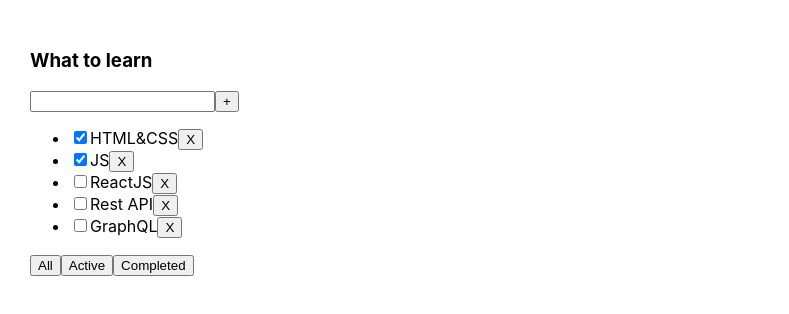
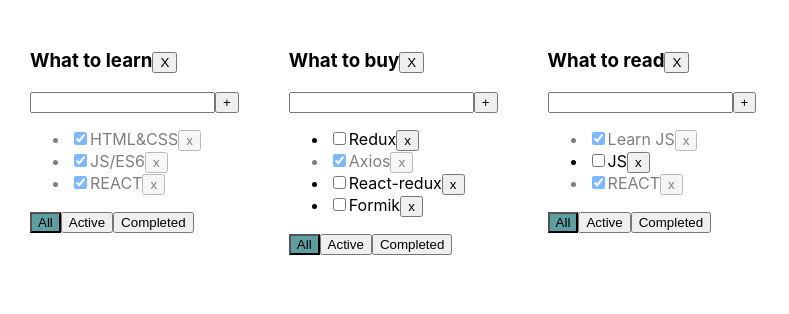
Before and after one commit to Sergey-Rimsha/todoList, a React (Create React App) app: page / in a window 1280 px wide. Shown: the top 314 px of the page, without its empty margins (0-789 px from the left). Built offline with nearby package versions, Linux system fonts and the light colour scheme.

Commit message:
lesson_ work 05

```diff
--- a/src/App.css
+++ b/src/App.css
@@ -6,3 +6,14 @@
 .App > div {
   margin-right: 50px;
 }
+.is-done {
+  opacity: 0.5;
+}
+.active {
+  background-color: cadetblue;
+}
+.error {
+  background-color: lightpink ;
+  border: 2px solid red;
+  outline: transparent;
+}
--- a/src/App.tsx
+++ b/src/App.tsx
@@ -1,55 +1,147 @@
 import React, {useState} from 'react';
 import './App.css';
-import {Todolist} from './Todolist';
-import { v1 } from 'uuid';
+import TodoList from "./TodoList";
+import {v1} from "uuid";
+// C
+// R
+// U
+// D
+export type TaskType = {
+    id: string
+    title: string
+    isDone: boolean
+}
 
-export type FilterValuesType = "all" | "active" | "completed";
+type TodoListType = {
+    id: string
+    title: string
+    filter: FilterValuesType
+}
 
-function App() {
+type TaskStateType = {
+    [todoListID: string]: Array<TaskType>
+}
 
-    let [tasks, setTasks] = useState([
-        { id: v1(), title: "HTML&CSS", isDone: true },
-        { id: v1(), title: "JS", isDone: true },
-        { id: v1(), title: "ReactJS", isDone: false },
-        { id: v1(), title: "Rest API", isDone: false },
-        { id: v1(), title: "GraphQL", isDone: false },
-    ]);
+export type FilterValuesType = "all" | "active" | "completed"
 
-    function removeTask(id: string) {
-        let filteredTasks = tasks.filter(t => t.id != id);
-        setTasks(filteredTasks);
+
+
+const App = () => {
+    // BLL:
+    // const todoListTitle: string = "What to learn"
+    // const [filter, setFilter] = useState<FilterValuesType>("all")
+
+    const todoListID_1 = v1();
+    const todoListID_2 = v1();
+    const todoListID_3 = v1();
+
+    const [todoLists, setTodoLists] = useState<Array<TodoListType>>([
+        {id: todoListID_1, title: "What to learn", filter: 'all'},
+        {id: todoListID_2, title: "What to buy", filter: 'all'},
+        {id: todoListID_3, title: "What to read", filter: 'all'}
+    ])
+
+    const [tasks, setTasks] = useState<TaskStateType>({
+        [todoListID_1]: [
+            {id: v1(), title: "HTML&CSS", isDone: true},
+            {id: v1(), title: "JS/ES6", isDone: true},
+            {id: v1(), title: "REACT",  isDone: true},
+        ],
+        [todoListID_2]: [
+            {id: v1(), title: "Redux", isDone: false},
+            {id: v1(), title: "Axios", isDone: true},
+            {id: v1(), title: "React-redux",  isDone: false},
+            {id: v1(), title: "Formik",  isDone: false},
+        ],
+        [todoListID_3]: [
+            {id: v1(), title: "Learn JS", isDone: true},
+            {id: v1(), title: "JS", isDone: false},
+            {id: v1(), title: "REACT",  isDone: true},
+        ],
+
+    })
+
+    // console.log(tasks[todoListID_1][0].title);
+
+    const removeTask = (taskID: string, todoListID: string) => {
+
+        // const todoList = tasks[todoListID];
+        // const filterTasks = todoList.filter(t => t.id !== taskID);
+        // const copyTasks = {...tasks};
+        // copyTasks[todoListID] = filterTasks;
+        // setTasks(copyTasks)
+
+        // короткий варриант
+        setTasks({...tasks, [todoListID]: tasks[todoListID].filter(t => t.id !== taskID)})    }
+
+
+    const addTask = (title: string, todoListID: string) => {
+        const newTask: TaskType =  {id: v1(), title, isDone: false}
+        const tasksTodoList = tasks[todoListID]
+        const upDatedTasks = [newTask, ...tasksTodoList];
+        const copyTasks = {...tasks};
+        copyTasks[todoListID] = upDatedTasks
+        setTasks(copyTasks)
+
+
     }
 
-    function addTask(title: string) {
-        let task = { id: v1(), title: title, isDone: false };
-        let newTasks = [task, ...tasks];
-        setTasks(newTasks);
-    }
+    const changeTaskStatus = (taskID: string, isDone: boolean, todoListID: string) => {
 
-    let [filter, setFilter] = useState<FilterValuesType>("all");
-
-    let tasksForTodolist = tasks;
-
-    if (filter === "active") {
-        tasksForTodolist = tasks.filter(t => t.isDone === false);
-    }
-    if (filter === "completed") {
-        tasksForTodolist = tasks.filter(t => t.isDone === true);
-    }
-
-    function changeFilter(value: FilterValuesType) {
-        setFilter(value);
+        setTasks({...tasks, [todoListID]: tasks[todoListID].map(t => t.id === taskID ? {...t, isDone} : t)})
     }
 
 
+    const changeFilter = (filter: FilterValuesType, todoListID: string) => {
 
+        const upDatedTodoList = todoLists.map(tl => tl.id === todoListID ? {...tl, filter: filter} : tl)
+
+        setTodoLists(upDatedTodoList)
+
+    }
+
+    const removeTodolist = (todoListsID: string) => {
+        setTodoLists(todoLists.filter(tl => tl.id !== todoListsID))
+        delete tasks[todoListsID]
+    }
+
+
+    const getTasksForRender = (todolist: TodoListType) => {
+        switch (todolist.filter) {
+            case "active":
+                return tasks[todolist.id].filter(t => !t.isDone)
+            case "completed":
+                return tasks[todolist.id].filter(t => t.isDone)
+            default:
+                return tasks[todolist.id]
+        }
+    }
+
+    const todoListsComponents = todoLists.map(tl => {
+        const tasksForRender = getTasksForRender(tl);
+        return (
+            <TodoList
+                key={tl.id}
+                id={tl.id}
+                title={tl.title}
+                tasks={tasksForRender}
+                filter={tl.filter}
+                removeTask={removeTask}
+                changeFilter={changeFilter}
+                addTask={addTask}
+                changeTaskStatus={changeTaskStatus}
+                removeTodolist={removeTodolist}
+            />
+        )
+
+    })
+
+
+    // const tasksForRender = getTasksForRender()
+    // UI:
     return (
         <div className="App">
-            <Todolist title="What to learn"
-                      tasks={tasksForTodolist}
-                      removeTask={removeTask}
-                      changeFilter={changeFilter}
-                      addTask={addTask} />
+            {todoListsComponents}
         </div>
     );
 }
--- /dev/null
+++ b/src/Button.tsx
@@ -0,0 +1,25 @@
+import React from 'react';
+
+type ButtonPropsType = {
+    active: boolean
+    title: string
+    onClickHandler: () => void
+}
+
+const Button: React.FC<ButtonPropsType> = (
+    {
+        title,
+        onClickHandler,
+        active,
+    }
+) => {
+    return (
+        <button
+            className={active ? "active" : ""}
+            onClick={onClickHandler}>
+            {title}
+        </button>
+    )
+};
+
+export default Button;
--- /dev/null
+++ b/src/Task.tsx
@@ -0,0 +1,47 @@
+import React, {ChangeEvent} from 'react';
+import {TaskType} from "./App";
+
+type TaskPropsType = TaskType & {
+    todoListID: string
+    removeTask: (taskID: string, todoListID: string) => void
+    changeTaskStatus: (taskID: string, isDone: boolean, todoListID: string) => void
+}
+
+const Task: React.FC<TaskPropsType> = (
+    {
+        id,
+        todoListID,
+        title,
+        isDone,
+        removeTask,
+        changeTaskStatus,
+    }
+) => {
+    // const id = props.id
+    // const isDone = props.isDone
+    // const title = props.title
+    const onClickRemoveTask = () => removeTask(id, todoListID)
+    const onChangeChangeTaskStatus = (e: ChangeEvent<HTMLInputElement>) =>
+        changeTaskStatus(id, e.currentTarget.checked, todoListID)
+    return (
+        <li className={isDone ? "is-done" : ""}>
+            <input
+                type="checkbox"
+                onChange={onChangeChangeTaskStatus}
+                checked={isDone}/>
+            <span>{title}</span>
+            <button onClick={onClickRemoveTask}>x</button>
+        </li>
+    );
+};
+
+export default Task;
+
+// 1. Функция принимает параметром массив чисел и возвращает max значение.
+// getMax1([1,4,6,8]) => 8
+// 2. Функция принимает параметром массив чисел и возвращает массив с двумя макс значениями
+// getMax2([1,4,6,8]) => [8, 6]
+// 3. Функция принимает параметром массив чисел и количество max,
+// которые надо найти и возвращает массив  max значениями
+// getMax3([1,4,6,8],1) => [8, 6, 4]
+// math.max и sort не используем!
--- /dev/null
+++ b/src/TodoListHeader.tsx
@@ -0,0 +1,17 @@
+import React from 'react';
+
+type TodoListHeaderPropsType = {
+    title: string
+    removeTodoList: () => void
+}
+
+const TodoListHeader: React.FC<TodoListHeaderPropsType> = (props) => {
+    return (
+        <h3>
+            {props.title}
+            <button onClick={props.removeTodoList}>X</button>
+        </h3>
+    )
+};
+
+export default TodoListHeader;
--- a/src/Todolist.tsx
+++ b/src/Todolist.tsx
@@ -1,88 +1,102 @@
-import React, {ChangeEvent, KeyboardEvent, useState} from 'react';
-import {FilterValuesType} from './App';
-import {UniversalInputFull} from "./components/UniversalInputFull";
-import {Input} from "./components/Input";
-import {Button} from "./components/Button";
+import React, {useState, KeyboardEvent, ChangeEvent} from 'react';
+import TodoListHeader from "./TodoListHeader";
+import Button from "./Button";
+import {FilterValuesType, TaskType} from "./App";
+import Task from "./Task";
 
-type TaskType = {
+type TodoListPropsType = {
     id: string
     title: string
-    isDone: boolean
+    tasks: Array<TaskType>
+    filter: FilterValuesType
+    removeTask: (taskID: string, todoListID: string) => void
+    changeFilter: (filter: FilterValuesType, todoListID: string) => void
+    addTask: (title: string, todoListID: string) => void
+    changeTaskStatus: (taskID: string, isDone: boolean, todoListID: string) => void
+    removeTodolist: (todoListID: string) => void
 }
 
-type PropsType = {
-    title: string
-    tasks: Array<TaskType>
-    removeTask: (taskId: string) => void
-    changeFilter: (value: FilterValuesType) => void
-    addTask: (title: string) => void
-}
+export const TodoList = (props: TodoListPropsType) => {
+    const [title, setTitle] = useState<string>("")
+    const [error, setError] = useState<boolean>(false)
+    const tasksComponents = props.tasks.map(t => {
+        // как вариант в отличие от "removeTask"
+        // const changeTaskStatus = () => props.changeTaskStatus(t.id)
 
-export function Todolist(props: PropsType) {
-    let [localTitle, setLocalTitle] = useState("")
+        return (
+            <Task
+                key={t.id}
+                todoListID={props.id}
+                id={t.id}
+                title={t.title}
+                isDone={t.isDone}
+                removeTask={props.removeTask}
+                changeTaskStatus={props.changeTaskStatus}
+            />
+        )
+    })
+    // const tasksComponents = props.tasks.map(t => <Task key={t.id} {...t} />)
 
+    const onClickAddTask = () => {
+        const trimmedTitle = title.trim()
+        if(trimmedTitle){
+            props.addTask(trimmedTitle, props.id)
+        } else {
+            setError(true)
+        }
+        setTitle("")
+    };
+    const onKeyPressAddTask = (e: KeyboardEvent<HTMLInputElement>) => e.key === "Enter" && onClickAddTask();
+    const setAllFilter = () => props.changeFilter("all", props.id);
+    const setActiveFilter = () => props.changeFilter("active", props.id);
+    const setCompletedFilter = () => props.changeFilter("completed", props.id);
+    const onChangeSetTitle = (e: ChangeEvent<HTMLInputElement>) => {
+        setTitle(e.currentTarget.value)
+        setError(false)
+    };
 
-    // const addTask = () => {
-    //     props.addTask(title);
-    //     setTitle("");
-    // }
+    const removeTodoList = () => props.removeTodolist(props.id);
 
-    // const onChangeHandler = (e: ChangeEvent<HTMLInputElement>) => {
-    //     setTitle(e.currentTarget.value)
-    // }
+    const errorMessageStyle = {color: "white", backgroundColor: "red"};
+    const errorMessage = error
+        ? <div style={errorMessageStyle}>Title is required!</div>
+        : null;
 
-    // const onKeyPressHandler = (e: KeyboardEvent<HTMLInputElement>) => {
-    //     if (e.charCode === 13) {
-    //         addTask();
-    //     }
-    // }
+    return (
+        <div>
+            <TodoListHeader title={props.title} removeTodoList={removeTodoList}/>
+            <div>
+                <input
+                    value={title}
+                    onChange={onChangeSetTitle} //input.value
+                    onKeyPress={onKeyPressAddTask}
+                    className={error ? "error" : ""}
+                />
+                <button onClick={onClickAddTask}>+</button>
+                {errorMessage}
+            </div>
+            <ul>
+                {tasksComponents}
+            </ul>
+            <div>
+                <Button
+                    active={props.filter === "all"}
+                    title={"All"}
+                    onClickHandler={setAllFilter}
+                />
+                <Button
+                    active={props.filter === "active"}
+                    title={"Active"}
+                    onClickHandler={setActiveFilter}
+                />
+                <Button
+                    active={props.filter === "completed"}
+                    title={"Completed"}
+                    onClickHandler={setCompletedFilter}
+                />
+            </div>
+        </div>
+    );
+};
 
-
-
-    const callBackHandlerForAddTask = () => {
-        props.addTask(localTitle);
-        setLocalTitle('')
-    }
-
-    const onClickHandler = (tID: string) => {
-        props.removeTask(tID)
-    }
-
-    // const onAllClickHandler = () => props.changeFilter("all");
-    // const onActiveClickHandler = () => props.changeFilter("active");
-    // const onCompletedClickHandler = () => props.changeFilter("completed");
-
-    const onClickHandlerForFilters=(value:FilterValuesType)=>{
-        props.changeFilter(value)
-    }
-
-    return <div>
-        <h3>{props.title}</h3>
-
-        <Input title={localTitle} setTitle={setLocalTitle} callBack={callBackHandlerForAddTask} />
-        <Button name={'+'} callBack={callBackHandlerForAddTask}/>
-
-        <ul>
-            {
-                props.tasks.map(t => {
-                    return <li key={t.id}>
-                        <input type="checkbox" checked={t.isDone}/>
-                        <span>{t.title}</span>
-                        {/*<button onClick={onClickHandler}>x</button>*/}
-
-                        <Button name={'X'} callBack={() => {onClickHandler(t.id)}}/>
-                    </li>
-                })
-            }
-        </ul>
-        <div>
-            {/*<button onClick={onAllClickHandler}>All</button>*/}
-            <Button name={'All'} callBack={()=>onClickHandlerForFilters('all')}/>
-            <Button name={'Active'} callBack={()=>onClickHandlerForFilters('active')}/>
-            <Button name={'Completed'} callBack={()=>onClickHandlerForFilters('completed')}/>
-
-            {/*<button onClick={onActiveClickHandler}>Active</button>*/}
-            {/*<button onClick={onCompletedClickHandler}>Completed</button>*/}
-        </div>
-    </div>
-}
+export default TodoList;
--- a/src/components/Button.tsx
+++ /dev/null
@@ -1,15 +0,0 @@
-import React from 'react';
-
-type ButtonType = {
-    name: string
-    callBack: () => void
-}
-
-export const Button = (props: ButtonType) => {
-    const onClickHandler = () => {
-        props.callBack()
-    }
-    return (
-        <button onClick={onClickHandler}>{props.name}</button>
-    )
-};
--- a/src/components/Input.tsx
+++ /dev/null
@@ -1,28 +0,0 @@
-import React, {ChangeEvent, KeyboardEvent} from 'react';
-
-type InputType = {
-    title: string,
-    setTitle: (title: string) => void
-    callBack:()=>void
-}
-
-export const Input = ({title, setTitle, ...props}: InputType) => {
-
-    const onChangeHandler = (e: ChangeEvent<HTMLInputElement>) => {
-        setTitle(e.currentTarget.value)
-
-    }
-    const onKeyPressHandler = (e: KeyboardEvent<HTMLInputElement>) => {
-        if (e.charCode === 13) {
-            props.callBack();
-        }
-    }
-
-    return (
-        <input value={title}
-               onChange={onChangeHandler}
-               onKeyPress={onKeyPressHandler}
-        />
-    )
-
-};
```
Also changed, not shown: src/components/UniversalInputFull.tsx (deleted, +0 -32 lines).
